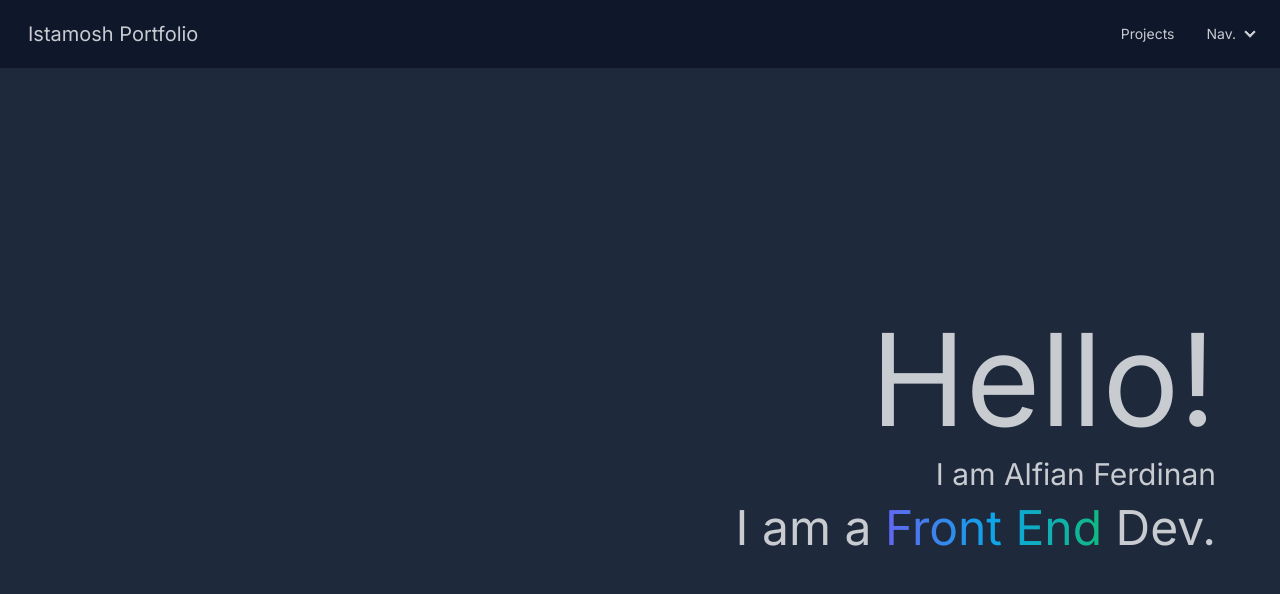
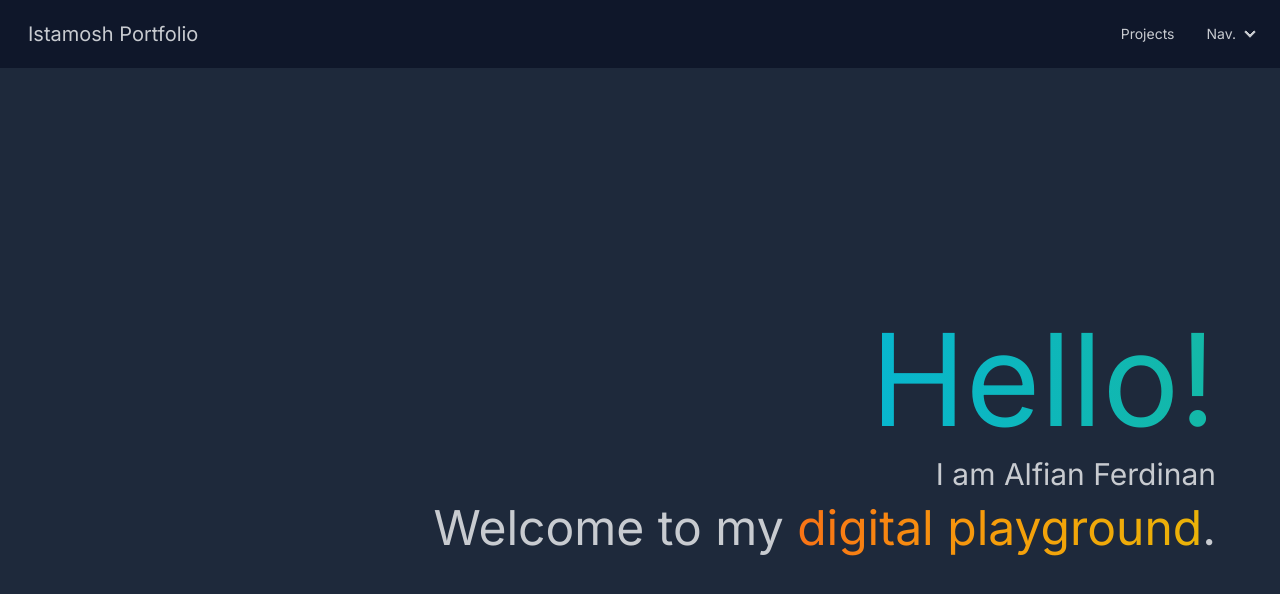
Before and after one commit to istamosh/istamosh.github.io, a Next.js app: page / in a window 1280 px wide. Shown: the top 594 px of the page. Built offline with nearby package versions, Linux system fonts and the light colour scheme; no server answers.

Commit message:
revising the title

```diff
--- a/app/users/components/Dashboard.tsx
+++ b/app/users/components/Dashboard.tsx
@@ -4,14 +4,16 @@ const Dashboard = () => {
   return (
     <>
       <div className="text-right px-4 sm:px-16 space-y-3">
-        <h1 className="text-3xl sm:text-9xl">Hello!</h1>
+        <h1 className="text-3xl sm:text-9xl bg-clip-text text-transparent bg-gradient-to-l from-teal-500 via-cyan-500 to-green-500">
+          Hello!
+        </h1>
         <h1 className="text-md sm:text-3xl">I am Alfian Ferdinan</h1>
         <p className="text-xl sm:text-5xl">
-          I am a{" "}
-          <span className="bg-clip-text text-transparent bg-gradient-to-r from-indigo-500 via-sky-500 to-emerald-500">
-            Front End
-          </span>{" "}
-          Dev.
+          Welcome to my{" "}
+          <span className="bg-clip-text text-transparent bg-gradient-to-r from-orange-500 via-amber-500 to-yellow-500">
+            digital playground
+          </span>
+          .
         </p>
       </div>
     </>
--- a/tsconfig.json
+++ b/tsconfig.json
@@ -27,7 +27,8 @@
     "next-env.d.ts",
     ".next/types/**/*.ts",
     "**/*.ts",
-    "**/*.tsx"
+    "**/*.tsx",
+    "dist/types/**/*.ts"
   ],
   "exclude": [
     "node_modules"
```
